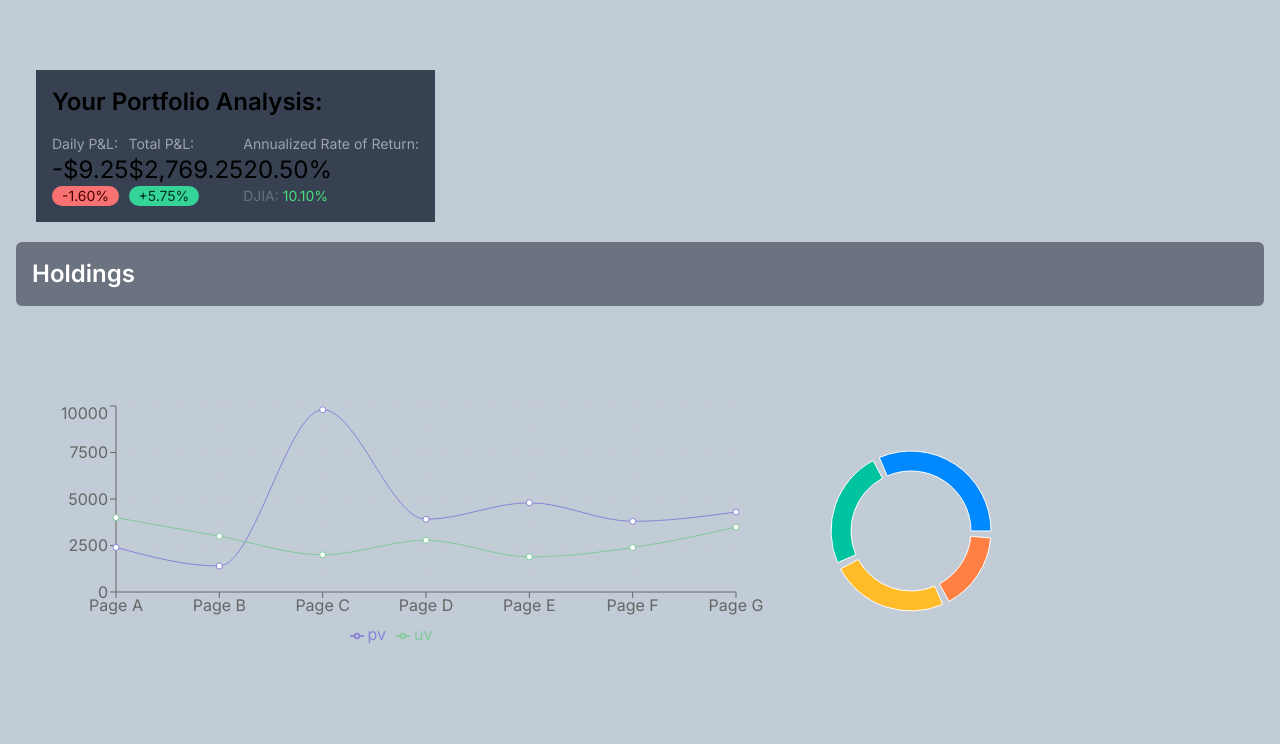
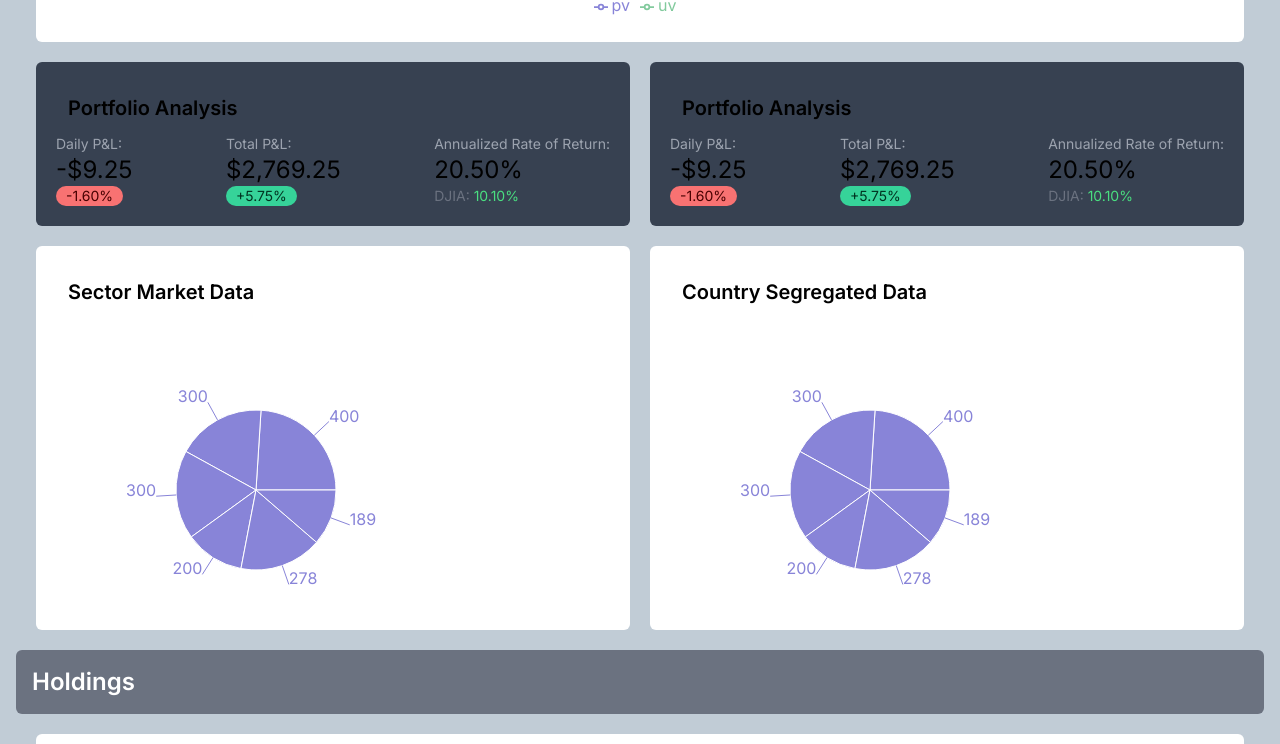
Before and after one commit to quinncheong/goldman-sachs-portfolio-manager, a Next.js app in the folder frontend/: page /portfolios/1 in a window 1280 px wide. Shown: the part 854-1598 px from the top of the page. Built offline with nearby package versions, Linux system fonts and the light colour scheme.

Commit message:
Add initial structure of portfolio page

```diff
--- a/frontend/src/app/(authenticated)/portfolios/[id]/PortfolioAnalysis.jsx
+++ b/frontend/src/app/(authenticated)/portfolios/[id]/PortfolioAnalysis.jsx
@@ -5,11 +5,7 @@ import PortfolioSectorChart from "./PortfolioSectorChart";
 export default function PortfolioAnalysis() {
   const portfolioMonetaryAnalysis = () => {
     return (
-      <div className="bg-gray-700 p-4">
-        <h2 className="text-xl sm:text-2xl font-semibold mb-4">
-          Your Portfolio Analysis:
-        </h2>
-        <div className="flex flex-col sm:flex-row justify-between">
+      <div className="flex sm:flex-row justify-between">
         <div className="flex flex-col mb-4 sm:mb-0">
           <span className="text-sm sm:text-md text-gray-400">
             Daily P&amp;L:
@@ -35,15 +31,34 @@ export default function PortfolioAnalysis() {
           </div>
         </div>
       </div>
-      </div>
     );
   };
 
   return (
-    <div className="flex flex-wrap gap-5 p-5 justify-items items-center">
+    <div className="grid gap-5 p-5">
+      <div className="col-span-2 p-5 bg-white rounded-md">
+        <h1 className="m-3 text-xl font-semibold">Time Series Data</h1>
         <PortfolioMarketChart />
+      </div>
+
+      <div className="col-span-1 p-5 bg-gray-700 rounded-md">
+        <h1 className="m-3 text-xl font-semibold">Portfolio Analysis</h1>
+        {portfolioMonetaryAnalysis()}
+      </div>
+
+      <div className="col-span-1 conatainer p-5 bg-gray-700 rounded-md">
+        <h1 className="m-3 text-xl font-semibold">Portfolio Analysis</h1>
+        {portfolioMonetaryAnalysis()}
+      </div>
+
+      <div className="col-span-1 p-5 h-96 bg-white rounded-md">
+        <h1 className="m-3 text-xl font-semibold">Sector Market Data</h1>
         <PortfolioSectorChart />
-      {portfolioMonetaryAnalysis()}
+      </div>
+      <div className="col-span-1 p-5 h-96 bg-white rounded-md">
+        <h1 className="m-3 text-xl font-semibold">Country Segregated Data</h1>
+        <PortfolioSectorChart />
+      </div>
     </div>
   );
 }
--- a/frontend/src/app/(authenticated)/portfolios/[id]/PortfolioMarketChart.jsx
+++ b/frontend/src/app/(authenticated)/portfolios/[id]/PortfolioMarketChart.jsx
@@ -6,6 +6,7 @@ import {
   XAxis,
   YAxis,
   Tooltip,
+  ResponsiveContainer,
 } from "recharts";
 
 const data = [
@@ -55,12 +56,8 @@ const data = [
 
 export default function PortfolioMarketChart() {
   return (
-    <LineChart
-      width={730}
-      height={250}
-      data={data}
-      margin={{ top: 5, right: 30, left: 20, bottom: 5 }}
-    >
+    <ResponsiveContainer width="100%" height={300}>
+      <LineChart width={640} height={300} data={data}>
         <CartesianGrid strokeDasharray="3 3" />
         <XAxis dataKey="name" />
         <YAxis />
@@ -69,5 +66,6 @@ export default function PortfolioMarketChart() {
         <Line type="monotone" dataKey="pv" stroke="#8884d8" />
         <Line type="monotone" dataKey="uv" stroke="#82ca9d" />
       </LineChart>
+    </ResponsiveContainer>
   );
 }
--- a/frontend/src/app/(authenticated)/portfolios/[id]/PortfolioSectorChart.jsx
+++ b/frontend/src/app/(authenticated)/portfolios/[id]/PortfolioSectorChart.jsx
@@ -1,30 +1,53 @@
-import { PieChart, Pie, Sector, Cell, ResponsiveContainer } from "recharts";
+import {
+  PieChart,
+  Pie,
+  Sector,
+  Cell,
+  ResponsiveContainer,
+  Tooltip,
+} from "recharts";
 
-const data = [
+const data01 = [
   { name: "Group A", value: 400 },
   { name: "Group B", value: 300 },
   { name: "Group C", value: 300 },
   { name: "Group D", value: 200 },
+  { name: "Group E", value: 278 },
+  { name: "Group F", value: 189 },
 ];
+
+const data02 = [
+  { name: "Group A", value: 2400 },
+  { name: "Group B", value: 4567 },
+  { name: "Group C", value: 1398 },
+  { name: "Group D", value: 9800 },
+  { name: "Group E", value: 3908 },
+  { name: "Group F", value: 4800 },
+];
+
 const COLORS = ["#0088FE", "#00C49F", "#FFBB28", "#FF8042"];
 
 export default function PortfolioSectorChart() {
+  const pieChart = () => {
     return (
+      <ResponsiveContainer width={400} height="100%">
         <PieChart width={400} height={400}>
           <Pie
-        data={data}
-        cx={120}
-        cy={200}
-        innerRadius={60}
+            dataKey="value"
+            isAnimationActive={false}
+            data={data01}
+            cx="50%"
+            cy="50%"
             outerRadius={80}
             fill="#8884d8"
-        paddingAngle={5}
-        dataKey="value"
-      >
-        {data.map((entry, index) => (
-          <Cell key={`cell-${index}`} fill={COLORS[index % COLORS.length]} />
-        ))}
-      </Pie>
+            label
+          />
+
+          <Tooltip />
         </PieChart>
+      </ResponsiveContainer>
     );
+  };
+
+  return <>{pieChart()}</>;
 }
```
Lines whose indentation alone changed are shown as unchanged.
